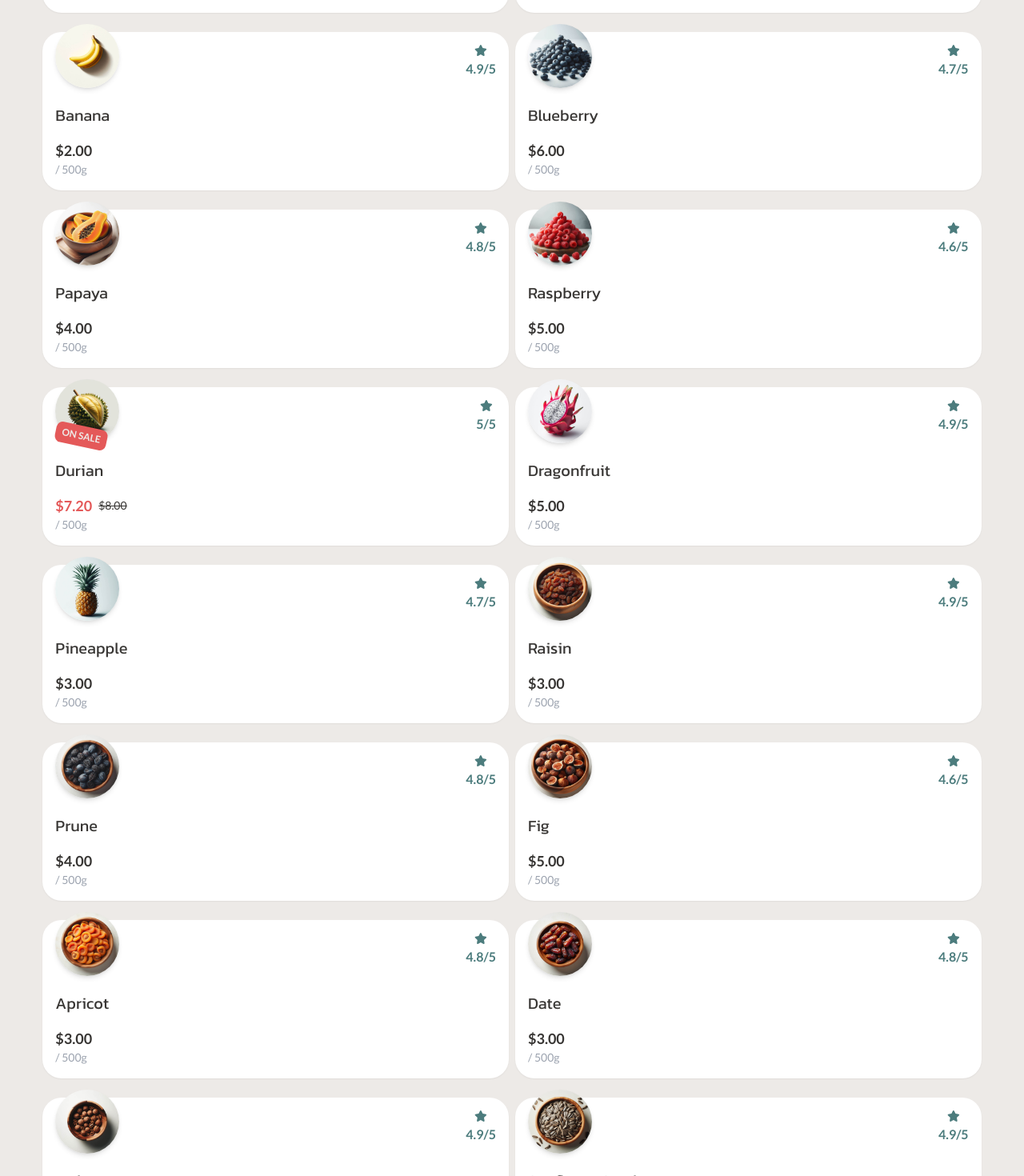
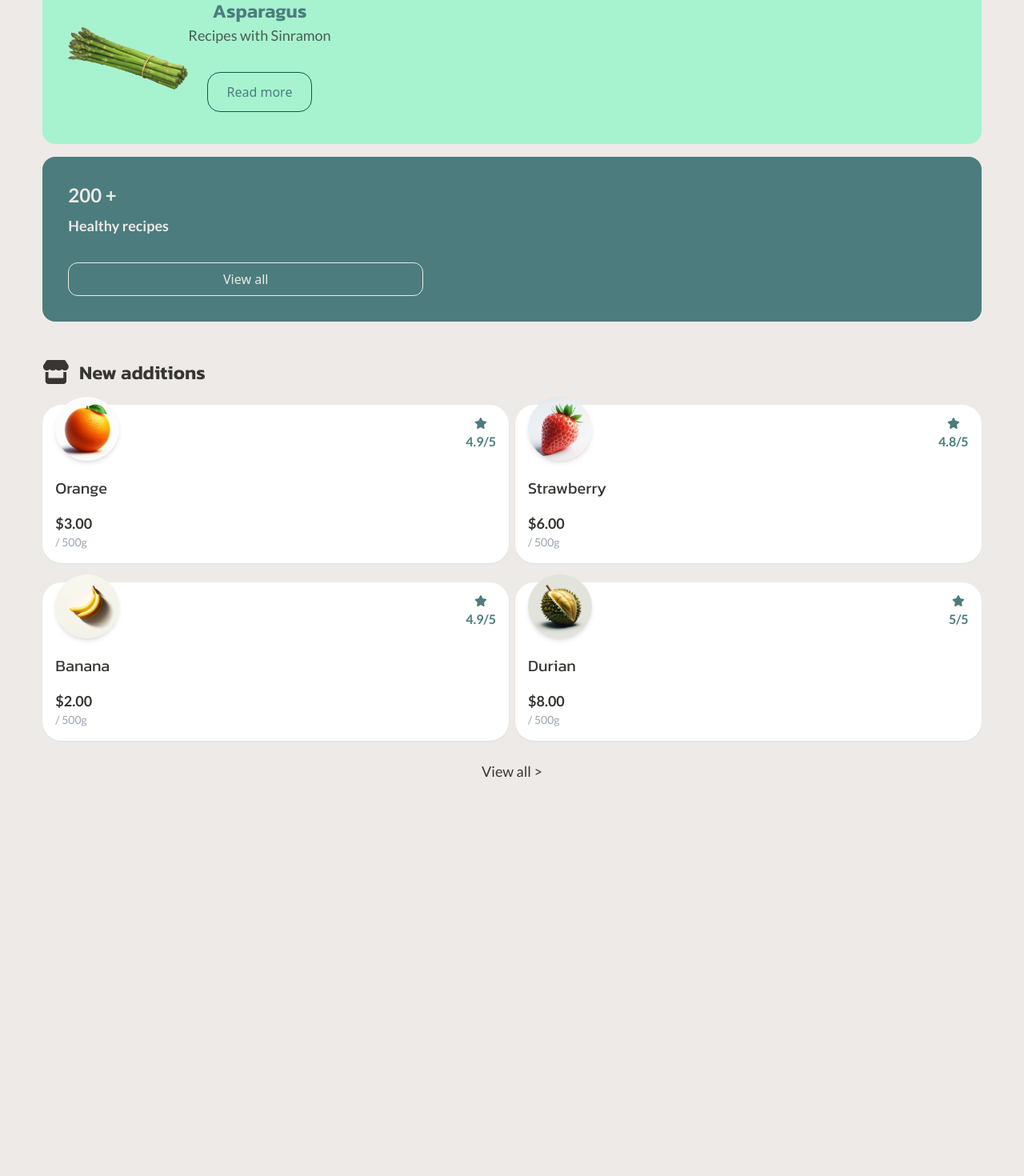
Before and after one commit to Ymmraf/ecommerce-dashboard-mockup, a Next.js app: page / in a window 1280 px wide. Shown: the part 1960-3430 px from the top of the page at 80% size. After the commit the page ends 2946 px from the top, so only its background shows below. Built offline with nearby package versions, Linux system fonts and the light colour scheme.

Commit message:
make home product show just 4

```diff
--- a/app/lib/products.ts
+++ b/app/lib/products.ts
@@ -1,27 +1,27 @@
 export const products = [
-    {name: "Orange", type: "fresh", price: 3, stock: 20, discount: 0, img: "/fruits/orange.jpg", desc: "An orange", rating: 4.9, new: false},
+    {name: "Orange", type: "fresh", price: 3, stock: 20, discount: 0, img: "/fruits/orange.jpg", desc: "An orange", rating: 4.9, new: true},
     {name: "Apple", type: "fresh", price: 3, stock: 20, discount: 0.2, img: "/fruits/apple.jpg", desc: "An apple", rating: 4.8, new: false},
     {name: "Giwi", type: "fresh", price: 5, stock: 20, discount: 0, img: "/fruits/giwi.jpg", desc: "A giwi", rating: 5, new: false},
-    {name: "Mango", type: "fresh", price: 4, stock: 20, discount: 0, img: "/fruits/mango.jpg", desc: "A mango", rating: 5, new: false},
-    {name: "Strawberry", type: "fresh", price: 6, stock: 20, discount: 0.2, img: "/fruits/strawberry.jpg", desc: "A strawberry", rating: 4.8, new: true},
-    {name: "Watermelon", type: "fresh", price: 5, stock: 20, discount: 0, img: "/fruits/watermelon.jpg", desc: "A watermelon", rating: 4.7, new: false},
+    {name: "Mango", type: "fresh", price: 4, stock: 20, discount: 0.1, img: "/fruits/mango.jpg", desc: "A mango", rating: 5, new: false},
+    {name: "Strawberry", type: "fresh", price: 6, stock: 20, discount: 0, img: "/fruits/strawberry.jpg", desc: "A strawberry", rating: 4.8, new: true},
+    {name: "Watermelon", type: "fresh", price: 5, stock: 20, discount: 0.1, img: "/fruits/watermelon.jpg", desc: "A watermelon", rating: 4.7, new: false},
     {name: "Peach", type: "fresh", price: 5, stock: 20, discount: 0, img: "/fruits/peach.jpg", desc: "A watermelon", rating: 4.5, new: false},
-    {name: "Grape", type: "fresh", price: 4, stock: 20, discount: 0.1, img: "/fruits/grape.jpg", desc: "A grape", rating: 5, new: false},
-    {name: "Banana", type: "fresh", price: 2, stock: 20, discount: 0, img: "/fruits/banana.jpg", desc: "Banana", rating: 4.9, new: false},
-    {name: "Blueberry", type: "fresh", price: 6, stock: 20, discount: 0, img: "/fruits/blueberry.jpg", desc: "Blueberries", rating: 4.7, new: false},
+    {name: "Grape", type: "fresh", price: 4, stock: 20, discount: 0.2, img: "/fruits/grape.jpg", desc: "A grape", rating: 5, new: false},
+    {name: "Banana", type: "fresh", price: 2, stock: 20, discount: 0, img: "/fruits/banana.jpg", desc: "Banana", rating: 4.9, new: true},
+    {name: "Blueberry", type: "fresh", price: 6, stock: 20, discount: 0.1, img: "/fruits/blueberry.jpg", desc: "Blueberries", rating: 4.7, new: false},
     {name: "Papaya", type: "fresh", price: 4, stock: 20, discount: 0, img: "/fruits/papaya.jpg", desc: "papaya", rating: 4.8, new: false},
-    {name: "Raspberry", type: "fresh", price: 5, stock: 20, discount: 0, img: "/fruits/raspberry.jpg", desc: "a bowl of raspberries", rating: 4.6, new: false},
-    {name: "Durian", type: "fresh", price: 8, stock: 20, discount: 0.1, img: "/fruits/durian.jpg", desc: "a durian", rating: 5, new: true},
-    {name: "Dragonfruit", type: "fresh", price: 5, stock: 20, discount: 0, img: "/fruits/dragonfruit.jpg", desc: "a dragonfruit", rating: 4.9, new: false},
+    {name: "Raspberry", type: "fresh", price: 5, stock: 20, discount: 0.2, img: "/fruits/raspberry.jpg", desc: "a bowl of raspberries", rating: 4.6, new: false},
+    {name: "Durian", type: "fresh", price: 8, stock: 20, discount: 0, img: "/fruits/durian.jpg", desc: "a durian", rating: 5, new: true},
+    {name: "Dragonfruit", type: "fresh", price: 5, stock: 20, discount: 0.1, img: "/fruits/dragonfruit.jpg", desc: "a dragonfruit", rating: 4.9, new: false},
     {name: "Pineapple", type: "fresh", price: 3, stock: 20, discount: 0, img: "/fruits/pineapple.jpg", desc: "a pineapple", rating: 4.7, new: false},
-    {name: "Raisin", type: "dried", price: 3, stock: 20, discount: 0, img: "/fruits/raisin.jpg", desc: "a bowl of raisin", rating: 4.9, new: true},
-    {name: "Prune", type: "dried", price: 4, stock: 20, discount: 0, img: "/fruits/prune.jpg", desc: "a bowl of prune", rating: 4.8, new: false},
-    {name: "Fig", type: "dried", price: 5, stock: 20, discount: 0, img: "/fruits/fig.jpg", desc: "a bowl of fig", rating: 4.6, new: false},
-    {name: "Apricot", type: "dried", price: 3, stock: 20, discount: 0, img: "/fruits/apricot.jpg", desc: "a bowl of apricot", rating: 4.8, new: true},
-    {name: "Date", type: "dried", price: 3, stock: 20, discount: 0, img: "/fruits/date.jpg", desc: "a bowl of date", rating: 4.8, new: false},
-    {name: "Walnut", type: "dried", price: 5, stock: 20, discount: 0, img: "/fruits/walnut.jpg", desc: "a bowl of walnut", rating: 4.9, new: false},
-    {name: "Sunflower Seed", type: "dried", price: 5, stock: 20, discount: 0, img: "/fruits/sunflower-seed.jpg", desc: "a bowl of sunflower seed", rating: 4.9, new: false},
+    {name: "Raisin", type: "dried", price: 3, stock: 20, discount: 0.2, img: "/fruits/raisin.jpg", desc: "a bowl of raisin", rating: 4.9, new: false},
+    {name: "Prune", type: "dried", price: 4, stock: 20, discount: 0, img: "/fruits/prune.jpg", desc: "a bowl of prune", rating: 4.8, new: true},
+    {name: "Fig", type: "dried", price: 5, stock: 20, discount: 0.1, img: "/fruits/fig.jpg", desc: "a bowl of fig", rating: 4.6, new: false},
+    {name: "Apricot", type: "dried", price: 3, stock: 20, discount: 0, img: "/fruits/apricot.jpg", desc: "a bowl of apricot", rating: 4.8, new: false},
+    {name: "Date", type: "dried", price: 3, stock: 20, discount: 0.2, img: "/fruits/date.jpg", desc: "a bowl of date", rating: 4.8, new: false},
+    {name: "Walnut", type: "dried", price: 5, stock: 20, discount: 0, img: "/fruits/walnut.jpg", desc: "a bowl of walnut", rating: 4.9, new: true},
+    {name: "Sunflower Seed", type: "dried", price: 5, stock: 20, discount: 0.1, img: "/fruits/sunflower-seed.jpg", desc: "a bowl of sunflower seed", rating: 4.9, new: false},
     {name: "Almond", type: "dried", price: 4, stock: 20, discount: 0, img: "/fruits/almond.jpg", desc: "a bowl of almond", rating: 4.8, new: false},
-    {name: "Cashew Nut", type: "dried", price: 5, stock: 20, discount: 0, img: "/fruits/cashew.jpg", desc: "a bowl of cashew nut", rating: 4.9, new: false},
-    {name: "Macademia", type: "dried", price: 6, stock: 20, discount: 0, img: "/fruits/macademia.jpg", desc: "a bowl of macademia", rating: 4.8, new: false},
+    {name: "Cashew Nut", type: "dried", price: 5, stock: 20, discount: 0.2, img: "/fruits/cashew.jpg", desc: "a bowl of cashew nut", rating: 4.9, new: false},
+    {name: "Macademia", type: "dried", price: 6, stock: 20, discount: 0, img: "/fruits/macademia.jpg", desc: "a bowl of macademia", rating: 4.8, new: true},
 ]
--- a/app/ui/Discount.tsx
+++ b/app/ui/Discount.tsx
@@ -6,6 +6,8 @@ import { getDecimal } from "../utils/getDecimal";
 import ProductCard from "./ProductCard";
 
 export function Discount() {
+  const discount = products.filter(product => product.discount > 0)
+
   return (
     <section className="w-11/12 m-auto">
       <div className="flex gap-x-3 mb-6">
@@ -13,7 +15,7 @@ export function Discount() {
         <h2 className="text-coal font-semibold text-2xl">Discounted goods</h2>
       </div>
       <div className="grid grid-cols-2 gap-x-2 gap-y-6">
-        {products.map((product, index) => {
+        {discount.slice(0,4).map((product, index) => {
           return (
               <ProductCard
                 key={index}
--- a/app/ui/Recent.tsx
+++ b/app/ui/Recent.tsx
@@ -1,7 +1,13 @@
 import { FontAwesomeIcon } from "@fortawesome/react-fontawesome";
 import { faStore } from "@fortawesome/free-solid-svg-icons";
+import { products } from "../lib/products";
+import { getDecimal } from "../utils/getDecimal";
+import Link from "next/link";
+import ProductCard from "./ProductCard";
 
 export default function Recent() {
+  const recent = products.filter(product => product.new == true)
+
   return (
     <>
       <section className="w-11/12 m-auto">
@@ -9,6 +15,25 @@ export default function Recent() {
           <FontAwesomeIcon className="text-coal text-3xl" icon={faStore} />
           <h2 className="text-coal font-semibold text-2xl">New additions</h2>
         </div>
+        <div className="grid grid-cols-2 gap-x-2 gap-y-6">
+          {
+            recent.slice(0,4).map((product,index) =>
+              <ProductCard
+                key={index}
+                name={product.name}
+                price={getDecimal(product.price, product.discount)}
+                img={product.img}
+                rating={product.rating}
+                originalPrice={getDecimal(product.price)}
+              />
+            )
+          }
+        </div>
+        <div className="mt-4">
+        <Link href="/" className="text-coal text-lg hover:underline">
+          <p className="text-center px-4 py-2">View all &gt;</p>
+        </Link>
+      </div>
       </section>
     </>
   );
```
